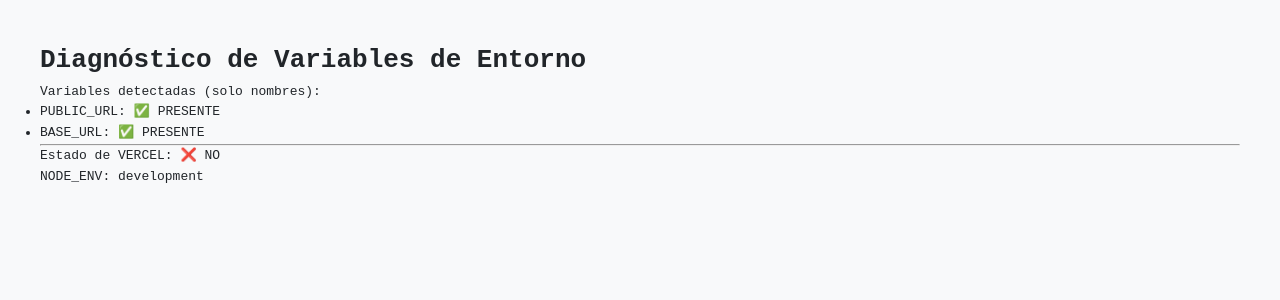
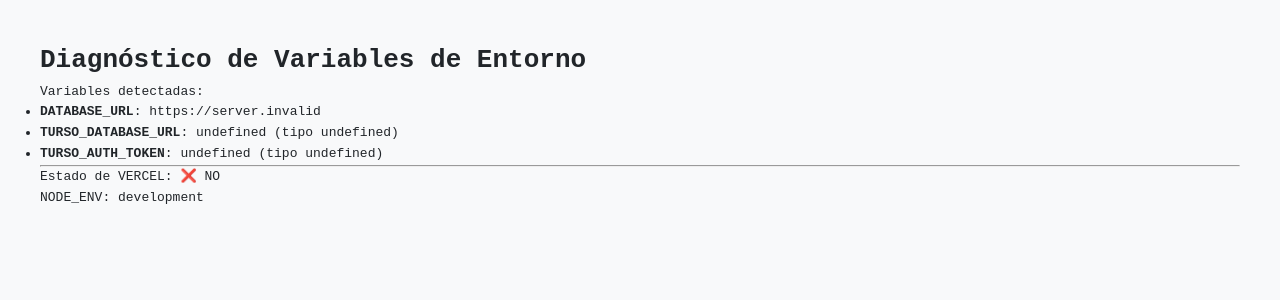
Before and after one commit to testpehuenia-ship-it/guialocal, a Next.js app: page /diagnostico in a window 1280 px wide. Shown: the top 300 px of the page. Built offline with nearby package versions, Linux system fonts and the light colour scheme; no server answers.

Commit message:
debug: mejorar pagina de diagnostico para ver los valores reales de las variables de db

```diff
--- a/app/diagnostico/page.tsx
+++ b/app/diagnostico/page.tsx
@@ -1,20 +1,36 @@
 export const dynamic = 'force-dynamic';
 
 export default function DiagnosticsPage() {
-  const envVars = Object.keys(process.env).filter(k =>
-    k.includes('DATABASE') || k.includes('TURSO') || k.includes('URL') || k.includes('TOKEN')
-  );
+  const getMaskedVal = (key: string) => {
+    const val = process.env[key];
+    if (val === undefined) return 'undefined (tipo undefined)';
+    if (val === null) return 'null';
+    if (val === 'undefined') return 'literal string "undefined" ❌';
+    if (val === '') return 'empty string ""';
+
+    // Mask token if any
+    if (val.includes('?authToken=')) {
+      const parts = val.split('?authToken=');
+      return `${parts[0]}?authToken=***${parts[1].substring(parts[1].length - 5)}`;
+    }
+    if (val.length > 50) {
+      return `${val.substring(0, 15)}... [largo: ${val.length}]`;
+    }
+    return val;
+  };
+
+  const keys = ['DATABASE_URL', 'TURSO_DATABASE_URL', 'TURSO_AUTH_TOKEN'];
 
   return (
     <div style={{ padding: '40px', fontFamily: 'monospace' }}>
       <h1>Diagnóstico de Variables de Entorno</h1>
-      <p>Variables detectadas (solo nombres):</p>
+      <p>Variables detectadas:</p>
       <ul>
-        {envVars.length > 0 ? (
-          envVars.map(v => <li key={v}>{v}: ✅ PRESENTE</li>)
-        ) : (
-          <li>❌ No se detectó ninguna variable relacionada con la DB</li>
-        )}
+        {keys.map(k => (
+          <li key={k}>
+            <strong>{k}</strong>: <code>{getMaskedVal(k)}</code>
+          </li>
+        ))}
       </ul>
       <hr />
       <p>Estado de VERCEL: {process.env.VERCEL === '1' ? '✅ SI' : '❌ NO'}</p>
```
